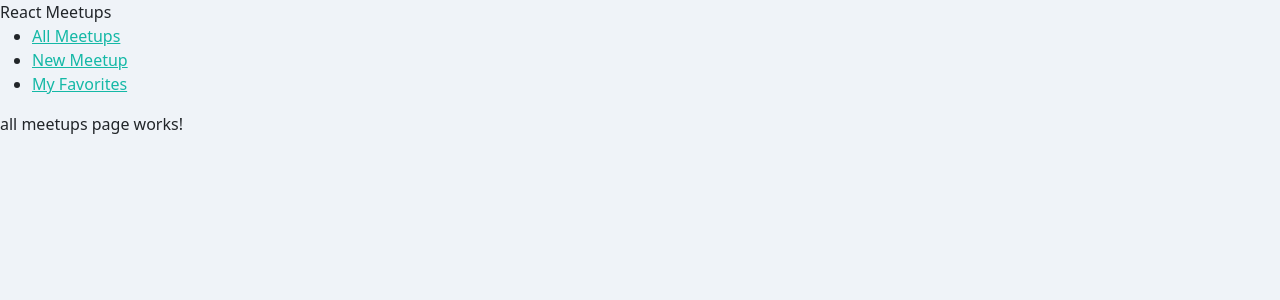
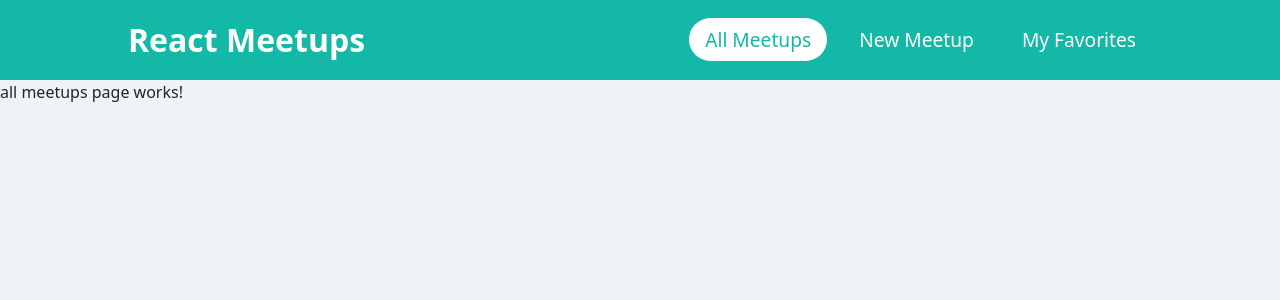
Before and after one commit to lightzane/learn-react-typescript, a React (Create React App) app: page / in a window 1280 px wide. Shown: the top 300 px of the page. Built offline with nearby package versions, Linux system fonts and the light colour scheme.

Commit message:
adding style css/sass/scss modules

```diff
--- /dev/null
+++ b/src/components/layout/MainNavigation.module.scss
@@ -0,0 +1,43 @@
+.header {
+    width: 100%;
+    height: 5rem;
+    display: flex;
+    align-items: center;
+    justify-content: space-between;
+    background-color: var(--bs-primary);
+    padding: 0 10%;
+}
+
+.logo {
+    font-size: 2rem;
+    color: #fff;
+    font-weight: bold;
+}
+
+.header ul {
+    list-style: none;
+    margin: 0;
+    padding: 0;
+    display: flex;
+    align-items: baseline;
+}
+
+.header li {
+    margin-left: 1rem;
+}
+
+.header a {
+    transition: 500ms;
+    border-radius: 4rem;
+    padding: 0.5rem 1rem;
+    color: #fff;
+    text-decoration: none;
+    font-size: 1.2rem;
+    font-weight: 500;
+}
+
+.header a:hover,
+.header a:active {
+    color: var(--bs-primary);
+    background-color: #fff;
+}
--- /dev/null
+++ b/src/components/layout/MainNavigation.scss
@@ -0,0 +1,4 @@
+.active {
+    color: var(--bs-primary) !important;
+    background-color: #fff;
+}
--- a/src/components/layout/MainNavigation.tsx
+++ b/src/components/layout/MainNavigation.tsx
@@ -1,9 +1,11 @@
 import { NavLink } from 'react-router-dom';
+import classes from './MainNavigation.module.scss'; // scoped and modularized
+import './MainNavigation.scss';
 
 export function MainNavigation() {
     return (
-        <header>
-            <div>React Meetups</div>
+        <header className={classes.header}>
+            <div className={classes.logo}>React Meetups</div>
             <nav>
                 <ul>
                     <li>
--- a/src/pages/AllMeetups.tsx
+++ b/src/pages/AllMeetups.tsx
@@ -1,3 +1,7 @@
 export const AllMeetupsPage = () => {
-    return <div>all meetups page works!</div>;
+    return (
+        <div className='header'>
+            all meetups page works!
+        </div>
+    );
 };
--- a/src/pages/Favorites.tsx
+++ b/src/pages/Favorites.tsx
@@ -1,3 +1,7 @@
 export const FavoritesPage = () => {
-    return <div>favorites page work!</div>;
+    return (
+        <div className='header'>
+            favorites page work!
+        </div>
+    );
 };
--- a/src/pages/NewMeetup.tsx
+++ b/src/pages/NewMeetup.tsx
@@ -1,3 +1,7 @@
 export const NewMeetupPage = () => {
-    return <div>new meetup page works!</div>;
+    return (
+        <div className='header'>
+            new meetup page works!
+        </div>
+    );
 };
```
Also changed, not shown: 1 other file (tests, documents, lock files or other folders).
